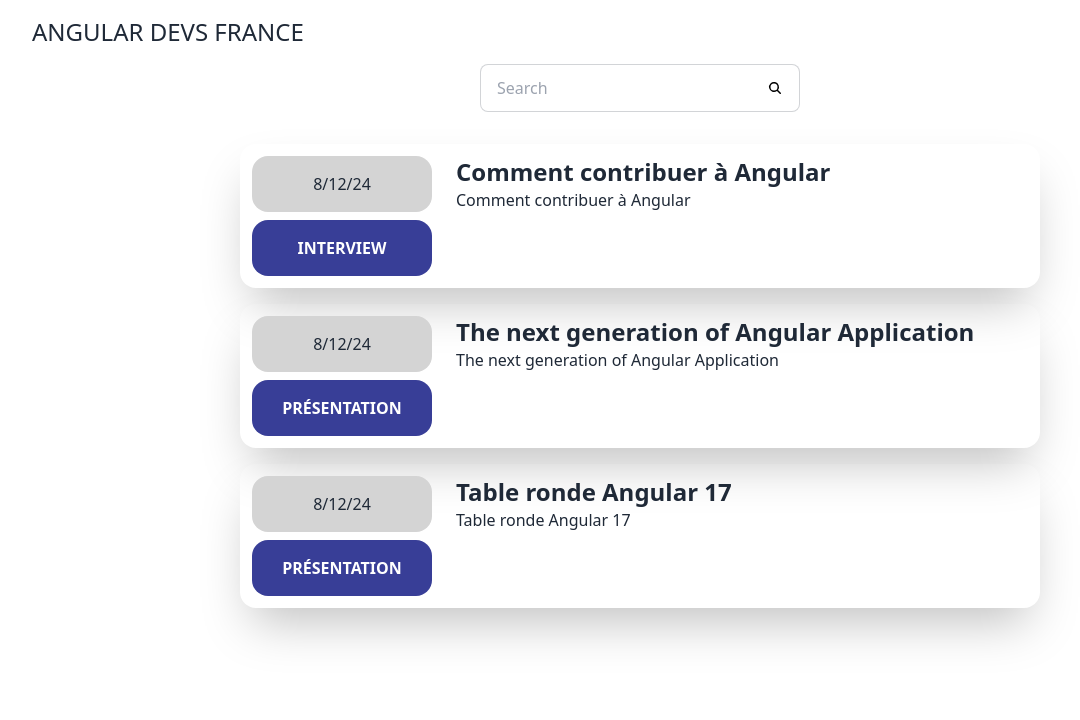
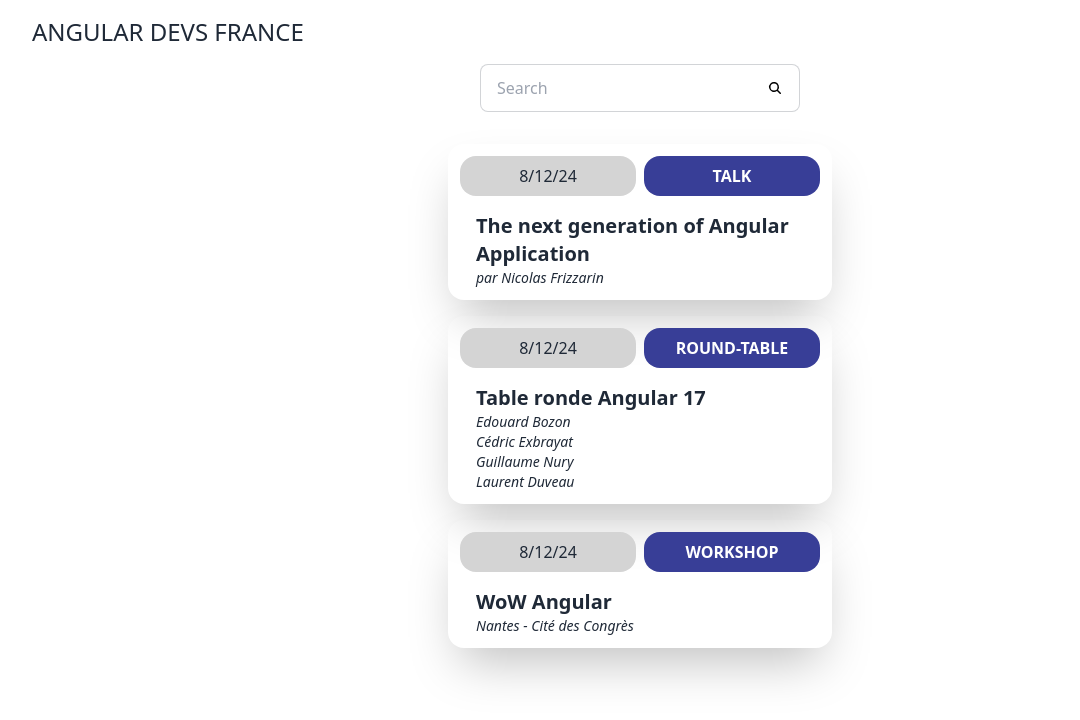
Before and after one commit to angular-devs-france/workshop-migration, an Angular app: page / in a window 1280 px wide. Shown: the top 720 px of the page, without its empty margins (0-1080 px from the left). Built offline with nearby package versions, Linux system fonts and the light colour scheme; data requests are answered from the project's data file.

Commit message:
feat: switch

```diff
--- a/db.json
+++ b/db.json
@@ -1,31 +1,31 @@
 {
   "events": [
-    {
-      "id": "1",
-      "title": "Comment contribuer à Angular",
-      "date": "1723446888757",
-      "type": "interview",
-      "imageUrl": "",
-      "invitees": ["Matthieu Riegler"],
-      "youtubeUrl": "https://www.youtube.com/embed/tfcsGzQmyjA?si=ZM0WnX1z_hV5Ub01&t=3164"
-    },
     {
       "id": "2",
       "title": "The next generation of Angular Application",
       "date": "1723446888757",
-      "type": "présentation",
+      "type": "talk",
       "imageUrl": "",
-      "invitees": ["Nicolas Frizzarin"],
+      "speaker": ["Nicolas Frizzarin"],
       "youtubeUrl": "https://www.youtube.com/embed/tfcsGzQmyjA?si=8GOHg_J73AhToNJY&t=247"
     },
     {
       "id": "3",
       "title": "Table ronde Angular 17",
       "date": "1723446888757",
-      "type": "présentation",
+      "type": "round-table",
       "imageUrl": "",
       "invitees": ["Edouard Bozon", "Cédric Exbrayat", "Guillaume Nury", "Laurent Duveau"],
       "youtubeUrl": "https://youtube.com/embed/YBty95aSP6c?feature=share"
+    },
+    {
+      "id": "3",
+      "title": "WoW Angular",
+      "date": "1723446888757",
+      "type": "workshop",
+      "imageUrl": "",
+      "invitees": ["Edouard Bozon", "Cédric Exbrayat", "Guillaume Nury", "Laurent Duveau"],
+      "location": "Nantes - Cité des Congrès"
     }
   ]
 }
--- a/src/app/app.component.html
+++ b/src/app/app.component.html
@@ -1,6 +1,6 @@
 <header class="flex justify-center sm:justify-between items-center px-8 h-16">
   <a class="title text-2xl" routerLink="/" title="Accéder à la page d'accueil">ANGULAR DEVS FRANCE</a>
 </header>
-<main class="flex flex-col items-center">
+<main class="flex flex-col items-center max-w-sm m-auto">
   <router-outlet></router-outlet>
 </main>
--- a/src/app/event/components/event-card/event-card.component.html
+++ b/src/app/event/components/event-card/event-card.component.html
@@ -1,16 +1,30 @@
-<a [routerLink]="event.id" class="flex flex-col sm:flex-row justify-between shadow-2xl rounded-2xl p-3 mb-4 gap-4 sm:gap-2 min-w-[800px]"
+<a [routerLink]="event.id" class="flex flex-col justify-between shadow-2xl rounded-2xl p-3 mb-4 gap-4"
    aria-labelledby="title">
-  <div class="flex flex-row sm:flex-col gap-2">
+  <div class="flex flex-row gap-2">
     <div
-      class="rounded-2xl bg-neutral-300 p-2 sm:p-4 flex justify-center items-center gap-4 min-w-[50px] sm:min-w-[180px] w-full">
+      class="rounded-2xl bg-neutral-300 p-2 flex justify-center items-center gap-4 min-w-[50px] w-full">
       <div class="uppercase">{{ event.date | date: 'shortDate' }}</div>
     </div>
-    <div class="rounded-2xl bg-[#383e97] p-2 sm:p-4 flex flex-col justify-center items-center w-full">
+    <div class="rounded-2xl bg-[#383e97] p-2 flex flex-col justify-center items-center w-full">
       <div class="font-bold text-white uppercase">{{ event.type }}</div>
     </div>
   </div>
   <div class="px-4 flex-1">
-    <h3 id="title" class="font-bold text-2xl">{{ event.title }}</h3>
-    <div>{{ event.title }}</div>
+    <h3 id="title" class="font-bold text-xl">{{ event.title }}</h3>
+    <ng-container [ngSwitch]="event.type">
+        <ng-container *ngSwitchCase="'talk'">
+          <div class="text-sm italic">par {{ event.speaker }}</div>
+        </ng-container>
+        <ng-container *ngSwitchCase="'round-table'">
+          <ul>
+            <li *ngFor="let invitee of event.invitees">
+              <div class="text-sm italic">{{ invitee }}</div>
+            </li>
+          </ul>
+        </ng-container>
+        <ng-container *ngSwitchCase="'workshop'">
+          <div class="text-sm italic">{{ event.location }}</div>
+        </ng-container>
+      </ng-container>
   </div>
 </a>
--- a/src/app/event/event.module.ts
+++ b/src/app/event/event.module.ts
@@ -10,7 +10,7 @@
   declarations: [
     EventListComponent,
     EventItemComponent,
-    EventCardComponent
+    EventCardComponent,
   ],
     imports: [
         CommonModule,
--- a/src/app/event/models/community-event.model.ts
+++ b/src/app/event/models/community-event.model.ts
@@ -6,4 +6,6 @@
   imageUrl: string;
   invitees: string[];
   youtubeUrl: string;
+  location?: string;
+  speaker?: string;
 }
--- a/src/app/event/pages/event-item/event-item.component.html
+++ b/src/app/event/pages/event-item/event-item.component.html
@@ -1,5 +1,5 @@
 <div class="flex flex-col items-center">
-  <h2 class="text-center text-5xl">{{ event.title }}</h2>
+  <h2 class="text-center text-3xl">{{ event.title }}</h2>
   <div>{{ event.date | date: 'shortDate' }}</div>
   <ul>
     <li *ngFor="let invitee of event.invitees">{{ invitee }}</li>
--- a/src/app/event/pages/event-list/event-list.component.html
+++ b/src/app/event/pages/event-list/event-list.component.html
@@ -6,7 +6,7 @@
 
   <ul>
     <li *ngFor="let event of filteredEvents | async">
-      <app-event-card [event]="event"/>
+          <app-event-card [event]="event"/>
     </li>
   </ul>
 </div>
```
